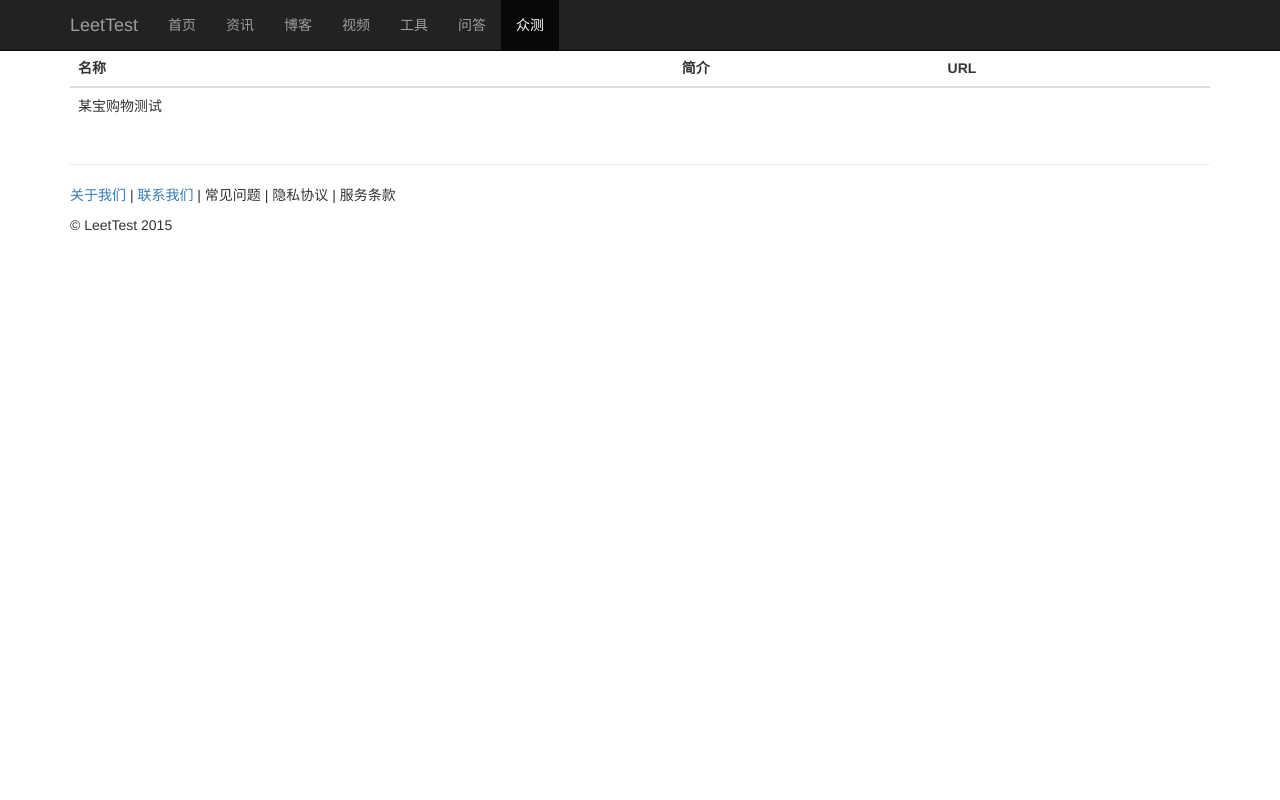
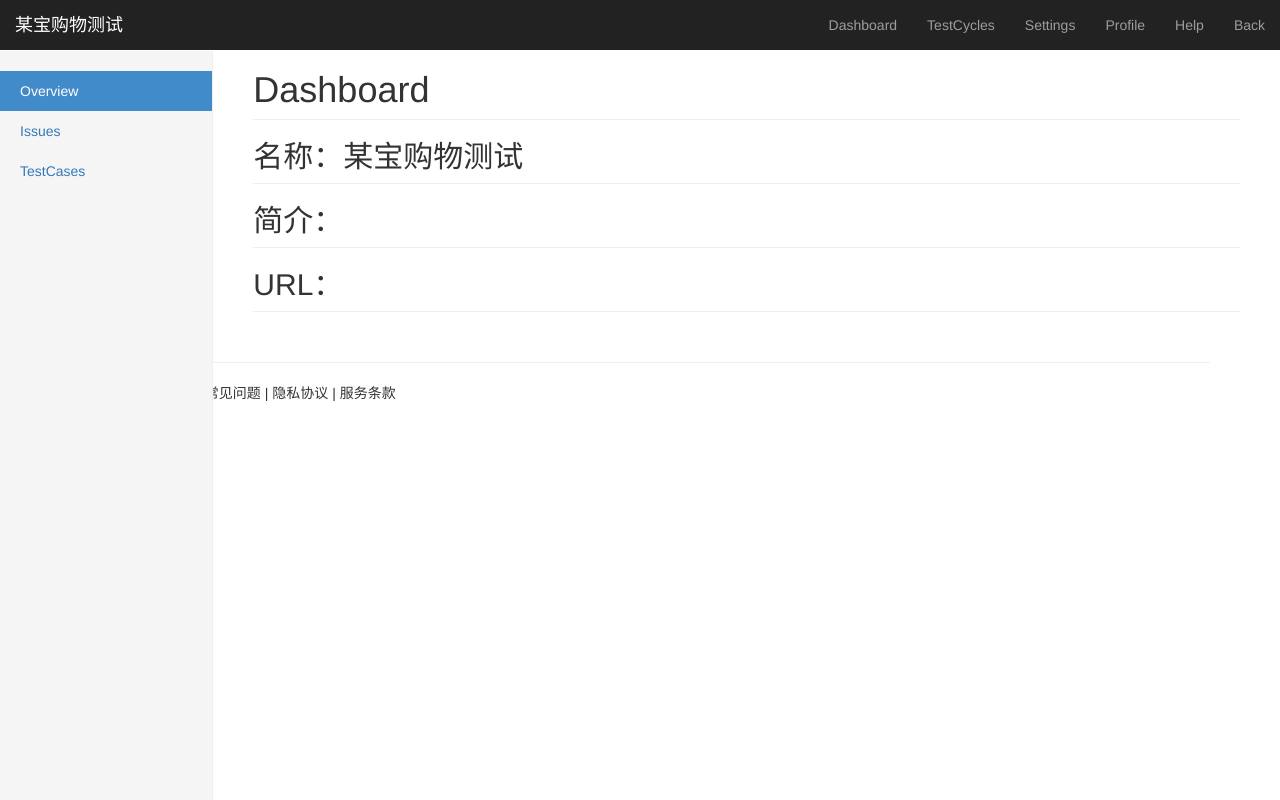
Before and after one commit to nicevoice/leettest, a Django app: template crowd/templates/testcycle_show.html in a window 1280 px wide. Run offline with Django 3.2, Linux system fonts and the light colour scheme; the template is opened without the code that fills it: values that come from a table or form of the project are taken from there, others are empty; data comes from the database, SQL or seed files in the repository; parts of the project's set-up code (start-up, migrations or seed data) failed here and were passed over; some libraries are stand-ins or nearby versions.

Commit message:
add dashboard for testcycle_show

```diff
--- a/crowd/templates/testcycle_show.html
+++ b/crowd/templates/testcycle_show.html
@@ -6,29 +6,52 @@
 
 {% block css %}
     <!-- Custom styles for this template -->
-    <link href="/static/css/blog.css" rel="stylesheet">
+    <link href="/static/css/dashboard.css" rel="stylesheet">
 {% endblock %}
 
 {% block content %}
-    <div class="container">
-		<table class="table">
-		   <thead>
-		      <tr>
-		         <th>名称</th>
-		         <th>简介</th>
-		         <th>URL</th>
-		      </tr>
-		   </thead>
+	<nav class="navbar navbar-inverse navbar-fixed-top">
+      <div class="container-fluid">
+        <div class="navbar-header">
+          <button type="button" class="navbar-toggle collapsed" data-toggle="collapse" data-target="#navbar" aria-expanded="false" aria-controls="navbar">
+            <span class="sr-only">Toggle navigation</span>
+            <span class="icon-bar"></span>
+            <span class="icon-bar"></span>
+            <span class="icon-bar"></span>
+          </button>
+          <a class="navbar-brand" href="#">{{ testcycle.name }}</a>
 
-		   <tbody>
+        </div>
+        <div id="navbar" class="navbar-collapse collapse">
+          <ul class="nav navbar-nav navbar-right">
+            <li><a href="#">Dashboard</a></li>
+            <li><a href="#">TestCycles</a></li>
+            <li><a href="#">Settings</a></li>
+            <li><a href="#">Profile</a></li>
+            <li><a href="#">Help</a></li>
+            <li><a href="../">Back</a></li>
+          </ul>
+        </div>
+      </div>
+    </nav>
 
-		      <tr>
-		         <td>{{ testcycle.name }}</td>
-		         <td>{{ testcycle.description }}</td>
-		         <td>{{ testcycle.website }}</td>
-		      </tr>
+    <div class="container-fluid">
+      <div class="row">
+        <div class="col-sm-3 col-md-2 sidebar">
+          <ul class="nav nav-sidebar">
+            <li class="active"><a href="#">Overview <span class="sr-only">(current)</span></a></li>
+            <li><a href="#">Issues</a></li>
+            <li><a href="#">TestCases</a></li>
+          </ul>
+        </div>
 
-		   </tbody>
-		</table>
+        <div class="col-sm-9 col-sm-offset-3 col-md-10 col-md-offset-2 main">
+          <h1 class="page-header">Dashboard</h1>
+
+          <h2 class="sub-header">名称：{{ testcycle.name }} </h2>
+          <h2 class="sub-header">简介：{{ testcycle.description }} </h2>
+          <h2 class="sub-header">URL：{{ testcycle.website }} </h2>
+        </div>
+      </div>
     </div>
 {% endblock %}
--- /dev/null
+++ b/static/css/dashboard.css
@@ -0,0 +1,105 @@
+/*
+ * Base structure
+ */
+
+/* Move down content because we have a fixed navbar that is 50px tall */
+body {
+  padding-top: 50px;
+}
+
+
+/*
+ * Global add-ons
+ */
+
+.sub-header {
+  padding-bottom: 10px;
+  border-bottom: 1px solid #eee;
+}
+
+/*
+ * Top navigation
+ * Hide default border to remove 1px line.
+ */
+.navbar-fixed-top {
+  border: 0;
+}
+
+/*
+ * Sidebar
+ */
+
+/* Hide for mobile, show later */
+.sidebar {
+  display: none;
+}
+@media (min-width: 768px) {
+  .sidebar {
+    position: fixed;
+    top: 51px;
+    bottom: 0;
+    left: 0;
+    z-index: 1000;
+    display: block;
+    padding: 20px;
+    overflow-x: hidden;
+    overflow-y: auto; /* Scrollable contents if viewport is shorter than content. */
+    background-color: #f5f5f5;
+    border-right: 1px solid #eee;
+  }
+}
+
+/* Sidebar navigation */
+.nav-sidebar {
+  margin-right: -21px; /* 20px padding + 1px border */
+  margin-bottom: 20px;
+  margin-left: -20px;
+}
+.nav-sidebar > li > a {
+  padding-right: 20px;
+  padding-left: 20px;
+}
+.nav-sidebar > .active > a,
+.nav-sidebar > .active > a:hover,
+.nav-sidebar > .active > a:focus {
+  color: #fff;
+  background-color: #428bca;
+}
+
+
+/*
+ * Main content
+ */
+
+.main {
+  padding: 20px;
+}
+@media (min-width: 768px) {
+  .main {
+    padding-right: 40px;
+    padding-left: 40px;
+  }
+}
+.main .page-header {
+  margin-top: 0;
+}
+
+
+/*
+ * Placeholder dashboard ideas
+ */
+
+.placeholders {
+  margin-bottom: 30px;
+  text-align: center;
+}
+.placeholders h4 {
+  margin-bottom: 0;
+}
+.placeholder {
+  margin-bottom: 20px;
+}
+.placeholder img {
+  display: inline-block;
+  border-radius: 50%;
+}
```
